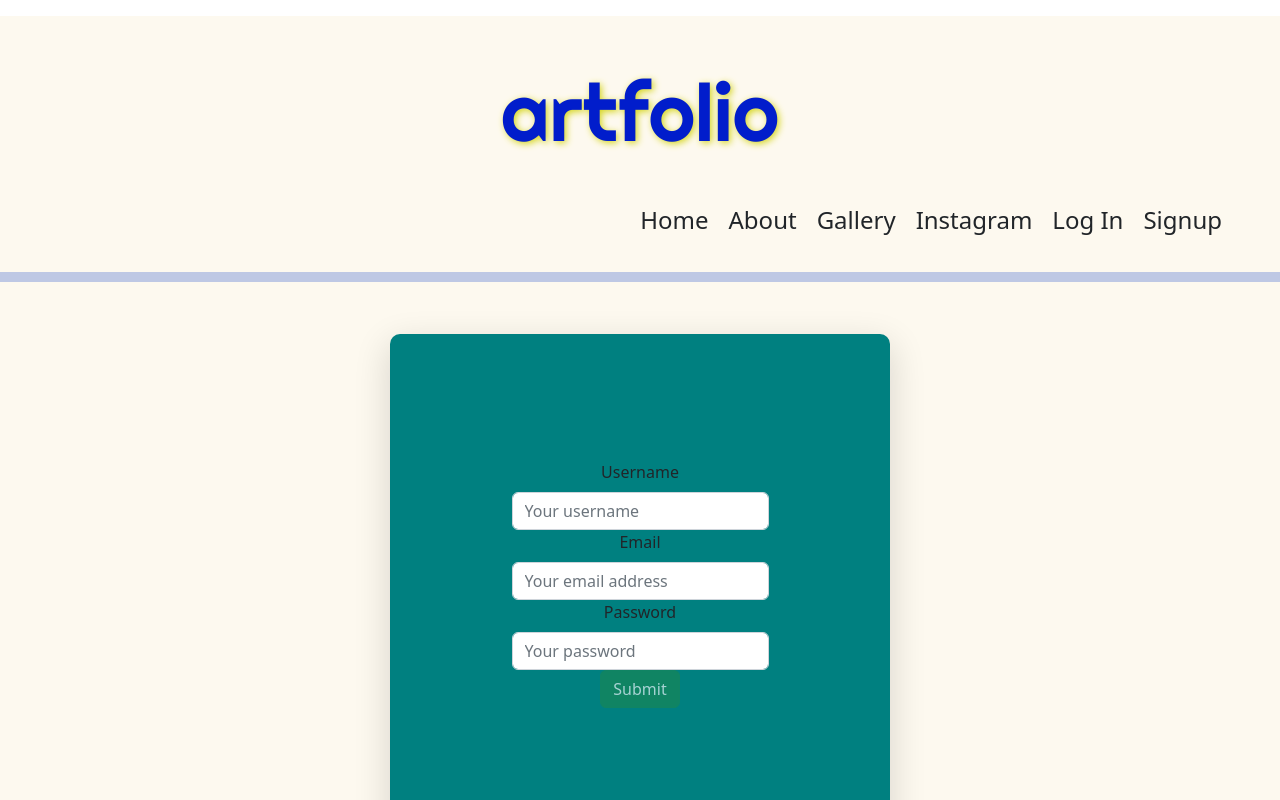
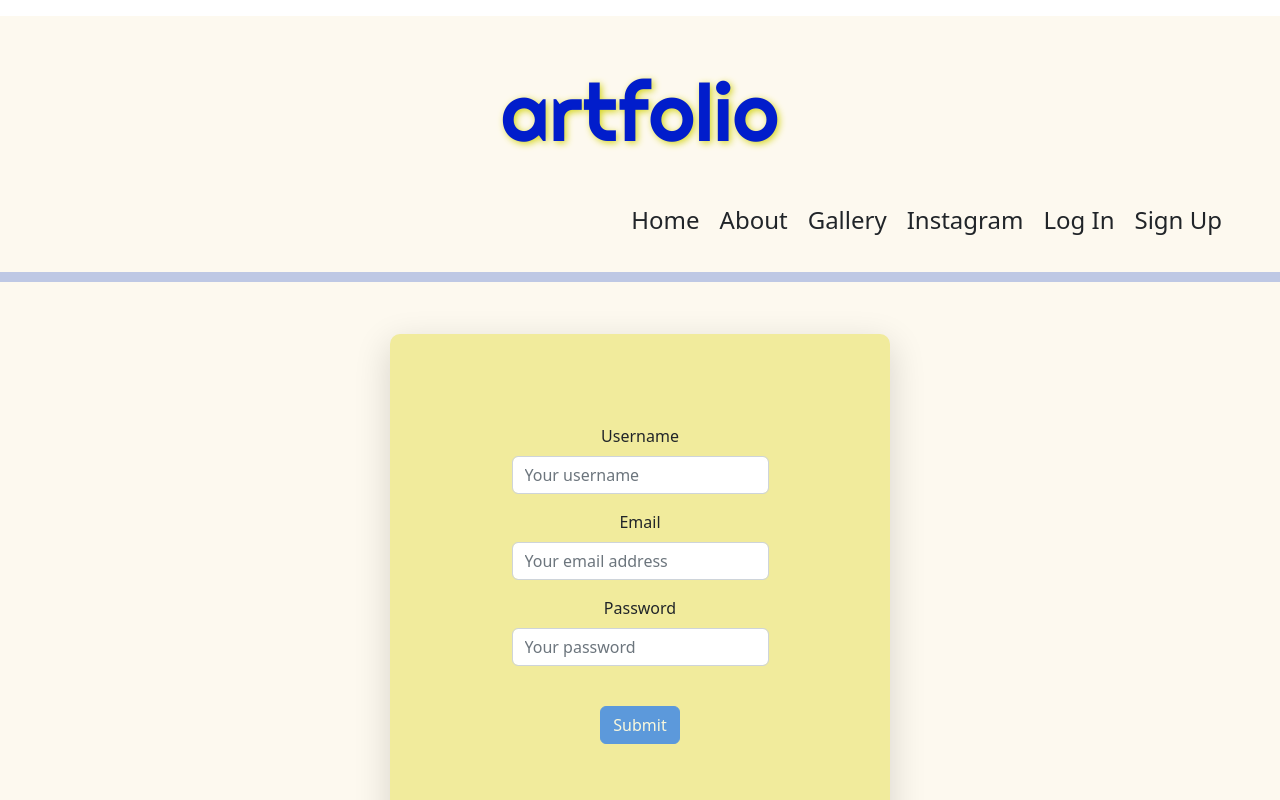
Before and after one commit to swaguespack/eg-art, a React (Create React App) app in the folder client/: page /signup in a window 1280 px wide. Shown: the top 800 px of the page. Built offline with nearby package versions, Linux system fonts and the light colour scheme; a web font is replaced by a local one.

Commit message:
updated styles in login and signup

```diff
--- a/client/src/components/Navigation.js
+++ b/client/src/components/Navigation.js
@@ -116,7 +116,7 @@ if (Auth.loggedIn()){
 
         <li className="nav-item">
           <Link onClick={handleToggle} to="/signup" className="nav-link">
-           Signup
+           Sign Up
           </Link>
         </li>
 
--- a/client/src/pages/Login/Login.js
+++ b/client/src/pages/Login/Login.js
@@ -61,6 +61,7 @@ const LoginForm = () => {
         <Form.Group>
           <Form.Label htmlFor='email'>Email</Form.Label>
           <Form.Control
+            className="mb-3"
             type='text'
             placeholder='Your email'
             name='email'
@@ -74,6 +75,7 @@ const LoginForm = () => {
         <Form.Group>
           <Form.Label htmlFor='password'>Password</Form.Label>
           <Form.Control
+            className="mb-3"
             type='password'
             placeholder='Your password'
             name='password'
@@ -86,7 +88,8 @@ const LoginForm = () => {
         <Button
           disabled={!(userFormData.email && userFormData.password)}
           type='submit'
-          variant='success'>
+          variant='primary'
+          className="m-3">
           Submit
         </Button>
       </Form>
--- a/client/src/pages/Login/login.css
+++ b/client/src/pages/Login/login.css
@@ -22,7 +22,7 @@
   border-radius: 10px;
   max-width: 500px;
   margin: auto;
-  background-color: pink;
+  background-color: #F1EB9C;
   box-shadow: 0px 11px 35px 2px rgba(0, 0, 0, 0.14);
 }
 
--- a/client/src/pages/Signup/Signup.js
+++ b/client/src/pages/Signup/Signup.js
@@ -51,7 +51,7 @@ const Signup = () => {
     <div className="signup-page">
     <div className="signup-container">
       {/* This is needed for the validation functionality above */}
-      <Form noValidate validated={validated} onSubmit={handleFormSubmit}>
+      <Form className="p-4" noValidate validated={validated} onSubmit={handleFormSubmit}>
         {/* show alert if server response is bad */}
         <Alert dismissible onClose={() => setShowAlert(false)} show={showAlert} variant='danger'>
           Something went wrong with your signup!
@@ -60,6 +60,7 @@ const Signup = () => {
         <Form.Group>
           <Form.Label htmlFor='username'>Username</Form.Label>
           <Form.Control
+            className="mb-3"
             type='text'
             placeholder='Your username'
             name='username'
@@ -73,6 +74,7 @@ const Signup = () => {
         <Form.Group>
           <Form.Label htmlFor='email'>Email</Form.Label>
           <Form.Control
+            className="mb-3"
             type='email'
             placeholder='Your email address'
             name='email'
@@ -86,6 +88,7 @@ const Signup = () => {
         <Form.Group>
           <Form.Label htmlFor='password'>Password</Form.Label>
           <Form.Control
+            className="mb-3"
             type='password'
             placeholder='Your password'
             name='password'
@@ -98,7 +101,8 @@ const Signup = () => {
         <Button
           disabled={!(userFormData.username && userFormData.email && userFormData.password)}
           type='submit'
-          variant='success'>
+          variant='primary'
+          className="mt-4">
           Submit
         </Button>
       </Form>
--- a/client/src/pages/Signup/signup.css
+++ b/client/src/pages/Signup/signup.css
@@ -21,7 +21,8 @@
     margin: 20px;
     border-radius: 10px;
     max-width: 500px;
+    background-color: #F1EB9C;
     margin: auto;
-    background-color: teal;
+
     box-shadow: 0px 11px 35px 2px rgba(0, 0, 0, 0.14);
   }
```
Also changed, not shown: 13 other files (tests, documents, lock files or other folders).
